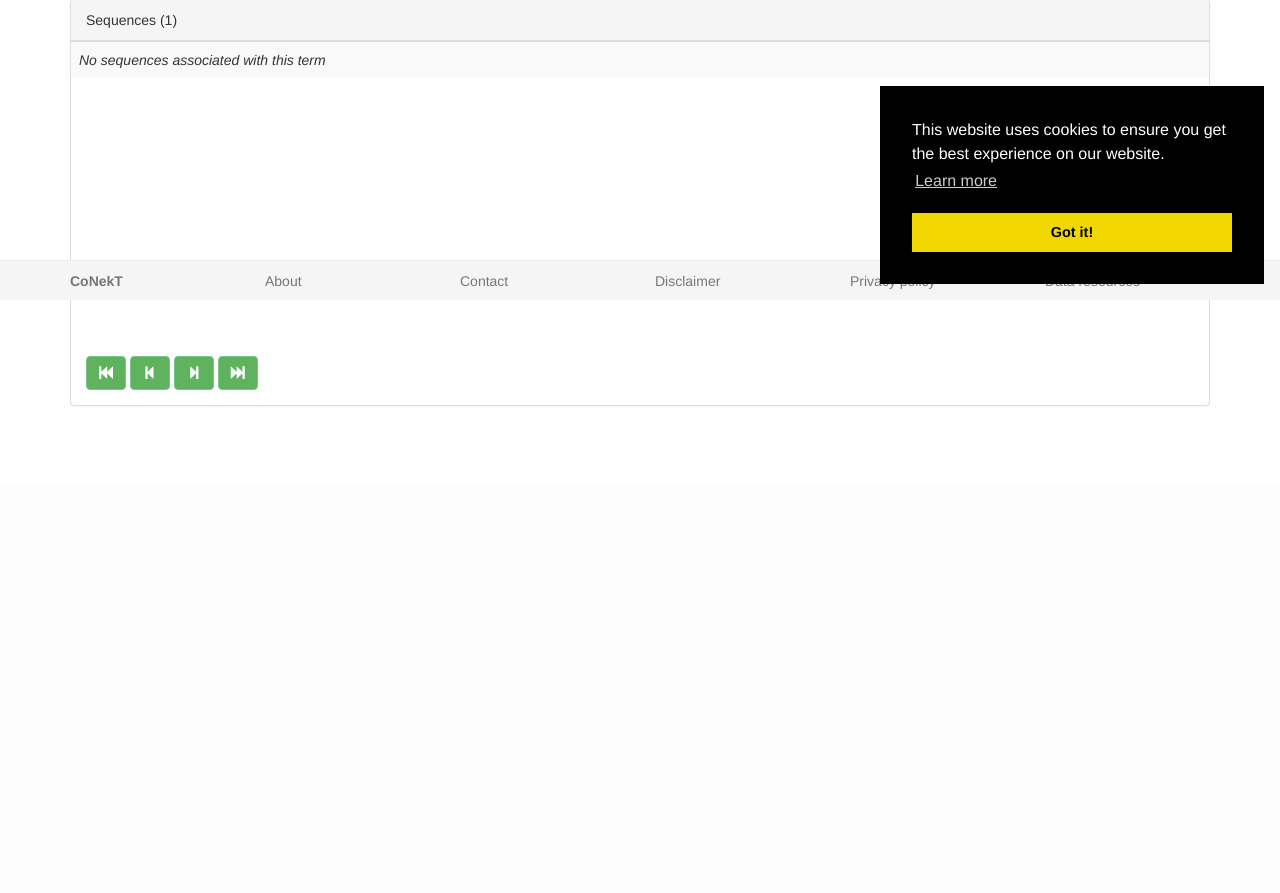
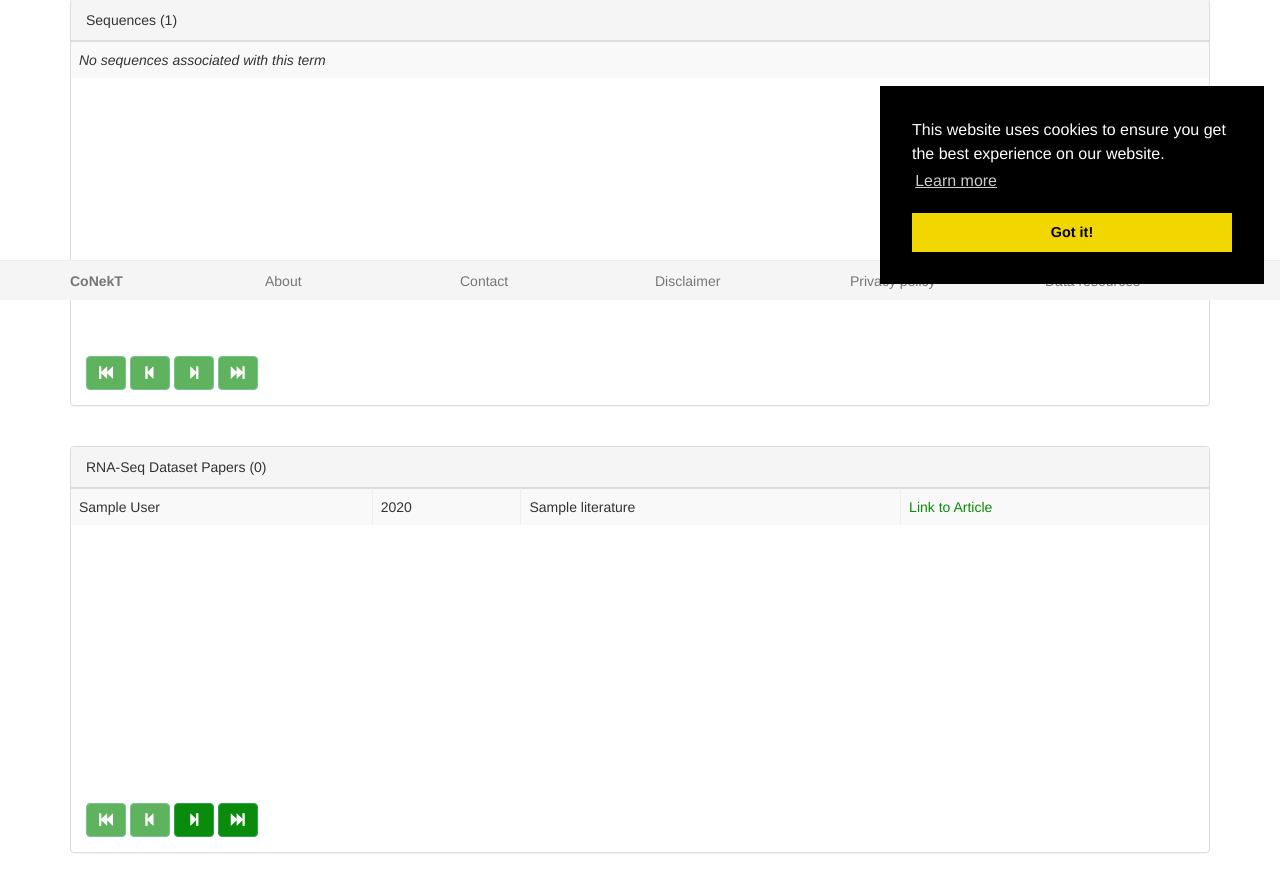
Before and after one commit to labbces/conekt_grasses, a Flask app: page /species/view/1 in a window 1280 px wide. Shown: the part 500-1393 px from the top of the page. Before the commit the page ends 986 px from the top, so only its background shows below. Run offline with Flask 3, Linux system fonts and the light colour scheme; tables that the repository leaves empty hold one stand-in row (Sample ...); data that the repository does not hold is empty; some libraries are stand-ins or nearby versions.

Commit message:
Implements list of papers in species page

```diff
--- a/CoNekT/conekt/controllers/species.py
+++ b/CoNekT/conekt/controllers/species.py
@@ -6,6 +6,8 @@ from conekt.models.species import Species
 from conekt.models.literature import LiteratureItem
 from conekt.models.sequences import Sequence
 from conekt.models.clades import Clade
+from conekt.models.relationships.sample_literature import SampleLitAssociation
+from conekt.models.literature import LiteratureItem
 
 from sqlalchemy.orm import undefer, noload
 from sqlalchemy import desc
@@ -79,6 +81,26 @@ def species_sequences(species_id, page=1):
                                                                  False).items
 
     return render_template('pagination/sequences.html', sequences=sequences)
+
+
+@species.route('/expression_papers/<species_id>/')
+@species.route('/expression_papers/<species_id>/<int:page>')
+@cache.cached()
+def species_expression_papers(species_id, page=1):
+    """
+    Returns a table with literature items from the selected species
+
+    :param species_id: Internal ID of the species
+    :param page: Page number
+    """
+
+    lit_info = SampleLitAssociation.query.with_entities(SampleLitAssociation.literature_id).filter_by(species_id=species_id).distinct().all()
+
+    literatures = LiteratureItem.query.filter(LiteratureItem.id.in_([lit_id[0] for lit_id in lit_info])).paginate(page,
+                                                                 g.page_items,
+                                                                 False).items
+
+    return render_template('pagination/literatures.html', literatures=literatures)
 
 
 @species.route('/download/coding/<species_id>')
--- /dev/null
+++ b/CoNekT/conekt/templates/pagination/literatures.html
@@ -0,0 +1,18 @@
+<div class="table-responsive">
+    <table class="table table-striped table-separated">
+        <tbody>
+            {% for literature in literatures %}
+                <tr>
+                    <td>{{ literature.author_names }}</td>
+                    <td>{{ literature.public_year }}</td>
+                    <td>{{ literature.title }}</td>
+                    <td><a href = "http://doi.org/{{ literature.doi }}">Link to Article</a></td>
+                </tr>
+            {% else %}
+                <tr>
+                    <td colspan="5"><em>No papers associated with this term</em></td>
+                </tr>
+            {% endfor %}
+        </tbody>
+    </table>
+</div>
--- a/CoNekT/conekt/templates/species.html
+++ b/CoNekT/conekt/templates/species.html
@@ -50,6 +50,8 @@
         </div>
 
         {{ macro.pagination('Sequences', url_for('species.species_sequences', species_id=species.id), species.sequence_count, none, 'species') }}
+
+        {{ macro.pagination('RNA-Seq Dataset Papers', url_for('species.species_expression_papers', species_id=species.id), 0, none, 'species') }}
 
     {% elif all_species %}
         <ol class="breadcrumb">
```
